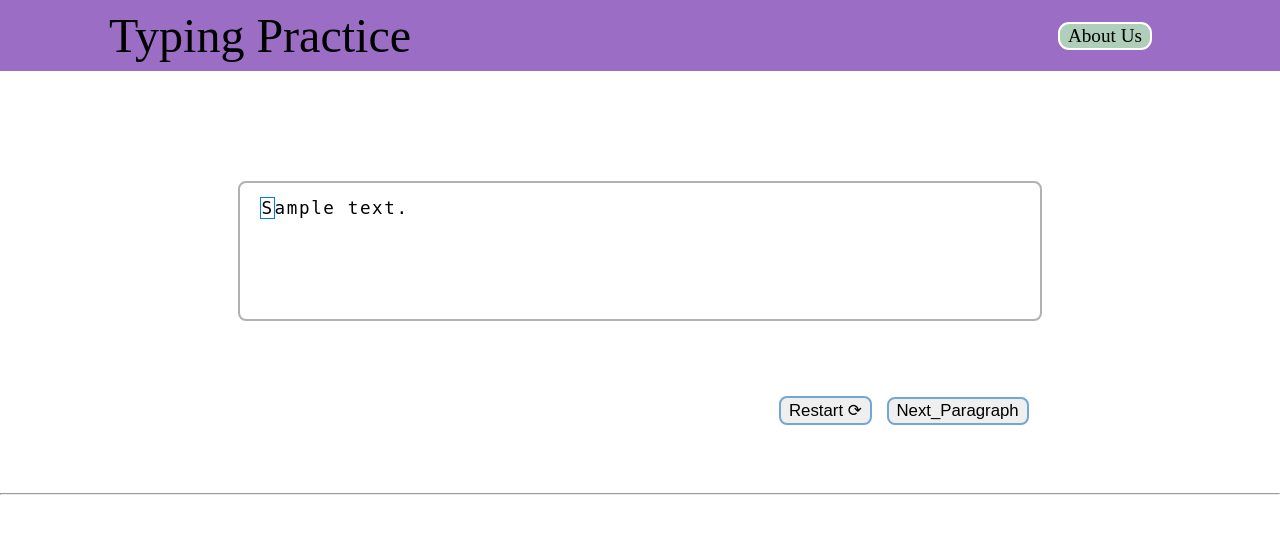
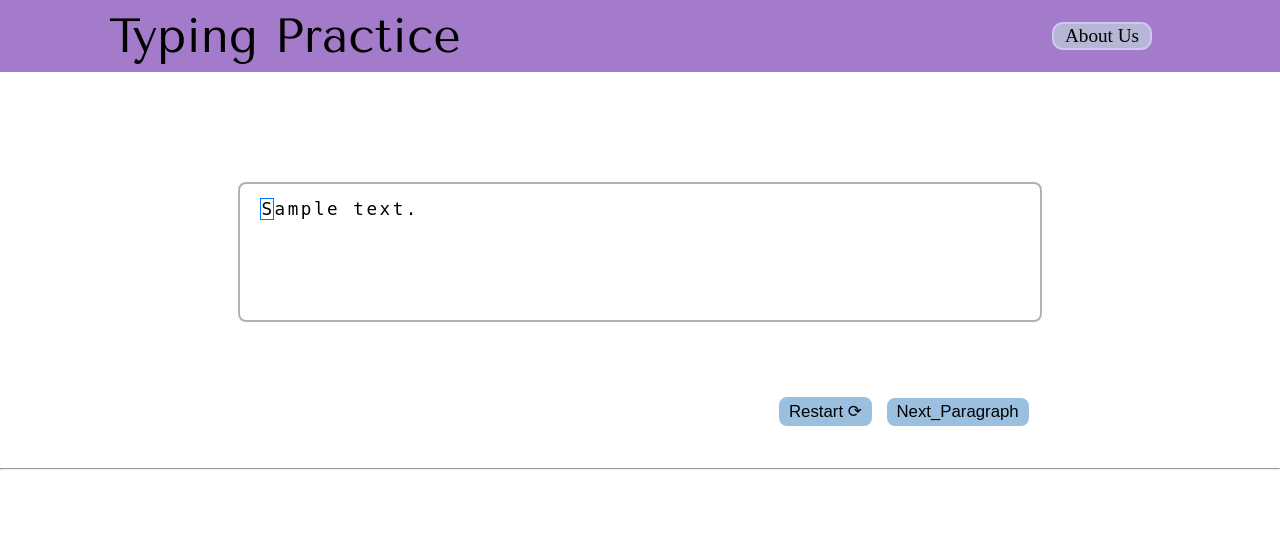
Before and after one commit to Gaurav-Dhruw/Typing-Practice, a Django app: page / in a window 1280 px wide. Shown: the top 534 px of the page. Run offline with Django 3.2, Linux system fonts and the light colour scheme; tables that the repository leaves empty hold one stand-in row (values such as "Sample post").

Commit message:
Adding Gaurav's updated files

```diff
--- a/Typing_practice_app/Typing_practice_app/settings.py
+++ b/Typing_practice_app/Typing_practice_app/settings.py
@@ -38,6 +38,7 @@
     'django.contrib.staticfiles',
     'Symbiosis'                                 ## The App name
 ]
+
 
 MIDDLEWARE = [
     'django.middleware.security.SecurityMiddleware',
--- a/Typing_practice_app/static/css/typing.css
+++ b/Typing_practice_app/static/css/typing.css
@@ -2,9 +2,11 @@
     margin: 0;
     padding: 0;
 
+
+
 }
 nav{
-    background-color: rgb(155, 109, 197);
+    background-color: rgba(155, 109, 197, 0.904);
     padding: 8px;
 }
 
@@ -17,18 +19,26 @@
 #sitename{
     font-size: 3rem;
     position: relative;
-    left:8%
+    left:8%;
+    font-family: 'Tenor Sans', sans-serif;
 }
 
 .navbtn{
+
+    width: 80px;
+    text-align: center;
     cursor: pointer;
     padding: 1px 8px;
     font-size: 1.2rem;
     position: absolute;
     right:10%;
-    border: 2px white solid;
+    border: 2px rgb(209, 199, 245) solid;
     border-radius: 11px;
-    background-color: rgb(175, 207, 187);
+    background-color: rgb(181 183 212);
+}
+
+.navbtn:hover{
+    background-color: rgb(147 152 224);
 }
 #goback{
     display: none;
@@ -46,7 +56,7 @@
 }
 #parentcontainer2{
     margin :0% 18%;
-    margin-bottom: 2%;
+    /* margin-bottom: 2%; */
 
     padding: 8px;
 
@@ -69,40 +79,19 @@
 
 
 }
-.selected{
-    border: 1px rgb(0, 119, 255) solid;
-}
 
-.wrong{
 
-    background-color:  rgba(255, 0, 0, 0.308);
-}
+#txtcont{
+    position: absolute;
+    display: flexbox;
+    width: 60%;
 
-.right{
-    color: rgb(0, 119, 255);
-}
+    min-height: 15vh;
 
-span{
-    padding: 0px;
-    margin: 0px;
-    font-family: 'Source Code Pro', monospace, Courier;
-    font-size: 1.1rem;
-    line-height: 2em;
-    letter-spacing: 0.09em;
-    min-width: 2px;
-}
 
-.space{
-    padding:0px 5px;
-    margin: 0px;
-    font-family: 'Source Code Pro', monospace, Courier;
-    font-size: 1.1rem;
-    line-height: 2em;
-    letter-spacing: 0.09em;
-    min-width: 2px;
 }
 textarea{
-    z-index: 0;
+    z-index: 1;
 
     /* left: 1%; */
     resize: none;
@@ -112,6 +101,64 @@
     opacity: 0;
 }
 
+#lettercont{
+    z-index: -1;
+    width: 100%;
+    min-height: 15vh;
+
+}
+
+/* #aboutcont>  */
+span{
+
+    font-family: 'Source Code Pro', monospace, Courier;
+    font-size: 1.1rem;
+    line-height: 2em;
+    letter-spacing: 0.03em;
+    border: white 1px solid;
+
+
+}
+
+span > span{
+
+    font-family: 'Source Code Pro', monospace, Courier;
+    font-size: 1.1rem;
+    line-height: 2em;
+    letter-spacing: 0.03em;
+    border: white 1px solid;
+}
+
+.space{
+
+    display: inline-block;
+    position: relative;
+    top: 6px;
+    width: 10px;
+    height:21px ;
+    line-height: 21px;
+
+
+}
+
+.selected{
+
+
+    border: 1px rgb(0, 119, 255) solid;
+
+}
+
+.wrong{
+
+    background-color:  rgba(255, 0, 0, 0.308);
+    border:1px solid rgb(255 176 176); ;
+}
+
+.right{
+    color: rgb(0, 119, 255);
+}
+
+
 .utilitybtn{
     font-size: 1.05rem;
     margin: 2% 1%;
@@ -119,9 +166,9 @@
 
 
     padding: 2px 8px;
-    border: rgb(112, 167, 212) solid 2px;
+    border: rgb(155, 192, 223) solid 2px;
     border-radius: 8px;
-
+    background-color:rgb(155, 192, 223);
     transition: 0.1;
     outline: none;
 
@@ -131,9 +178,9 @@
 
 
     padding: 2px 8px;
-
+    border: rgb(68, 133, 185) solid 2px;
     color: rgb(255, 255, 255);
-    background-color:rgb(112, 167, 212);
+    background-color:rgb(68, 133, 185);
     border-radius: 8px;
     /* transform: scale(1.05); */
     cursor: pointer;
@@ -148,30 +195,28 @@
     margin :0% 16%;
 
     padding: 8px;
-    padding-top: 20px;
 
+    font-family: 'Tenor Sans', sans-serif;
     display: flex;
     font-size: 1.4rem;
     justify-content: space-evenly;
     align-items: center;
+    flex-wrap: wrap;
 
 }
-#txtcont{
-    position: absolute;
-    display: flexbox;
-    width: 60%;
 
-    min-height: 15vh;
+#result>div{
+    margin:15px 5%;
+    padding: 8px 16px;
+    font-weight: bold;
+    border: rgb(163, 247, 208) 3px solid;
+    border-radius: 15px;
+    background-color: rgb(181, 243, 181);
 
 
 }
 
-#lettercont{
 
-    width: 100%;
-    min-height: 15vh;
-
-}
 
 #aboutus{
     display: none;
@@ -189,7 +234,7 @@
 #aboutcont{
     width: 100%;
     min-height: 15vh;
-    height: 15vh;
+
 
 
 }
--- a/Typing_practice_app/templates/Symbiosis/index.html
+++ b/Typing_practice_app/templates/Symbiosis/index.html
@@ -8,6 +8,41 @@
     <link rel="stylesheet" href="{% static 'css/typing.css' %}">
     <script src="{% static 'javascript/typing.js' %}" defer></script>
     <script src="{% static 'javascript/interface.js' %}" defer></script>
+
+
+    <link rel="preconnect" href="https://fonts.gstatic.com">
+    <link href="https://fonts.googleapis.com/css2?family=Tenor+Sans&display=swap" rel="stylesheet">
+    <style>
+        @media(max-width:600px) {
+            #sitename {
+                font-size: 1.8rem;
+                left: 2%
+            }
+
+            .navbtn {
+                width: 62px;
+                font-size: 1rem;
+                right: 6%;
+            }
+            #display{
+                padding: 0;
+                justify-content: center;
+            }
+            .utilitybtn{
+                margin: 2% 3%;
+
+            }
+        }
+
+        @media(max-width:350px){
+            #sitename {
+                font-size: 1.7rem;
+
+            }
+
+
+        }
+    </style>
 
 </head>
 <body>
@@ -29,7 +64,7 @@
 
     <section id="parentcontainer2">
         <div id="display"><button id="restartbtn" class="utilitybtn">Restart &#10227</button>
-            <a href="{% url 'rendertypingPage' %}"><button id="nxtpara"  class="utilitybtn">Next_Paragraph</button></a>
+            <a href="{% url 'rendertypingPage' %}"><button id="nxtpara" class="utilitybtn">Next_Paragraph</button></a>
         </div>
     </section>
 
```
Also changed, not shown: Typing_practice_app/static/javascript/typing.js (+52 -18 lines).
